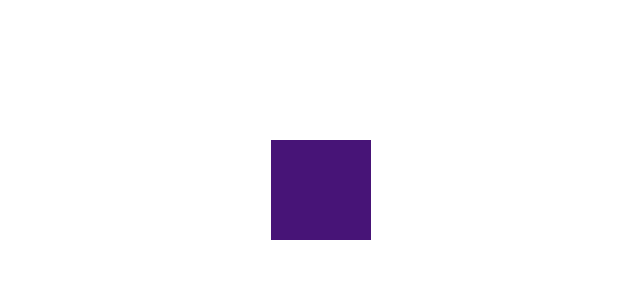
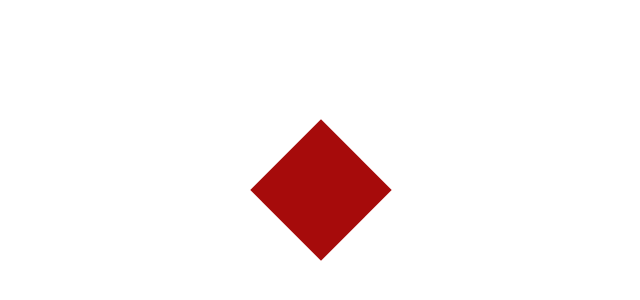
Before and after one commit to juliacorreiasantos-ship-it/cora-o-pulsante, a plain HTML site: page index.html in a window 1280 px wide. Shown: the part 210-510 px from the top of the page, without its empty margins (319-959 px from the left). Drawn offline with Linux system fonts and the light colour scheme.

Commit message:
alteracao 2

```diff
--- a/estilo.css
+++ b/estilo.css
@@ -7,8 +7,9 @@ body {
 }
 
 .pulsante {
-    background-color: rgb(71, 20, 119);
+    background-color: rgb(166, 11, 11);
     position: relative;
     height: 100px;
     width: 100px;
+    transform: rotate(-45deg) scale(1);
 }
```
